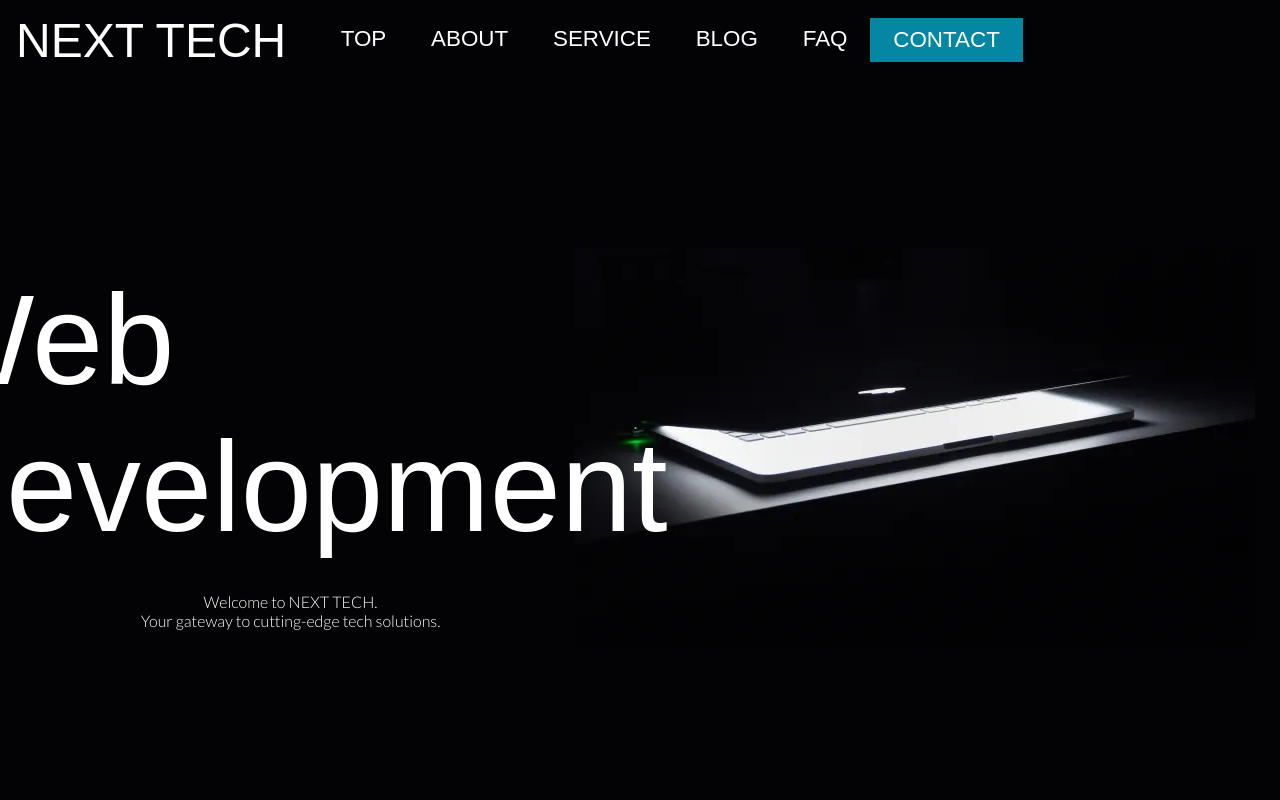
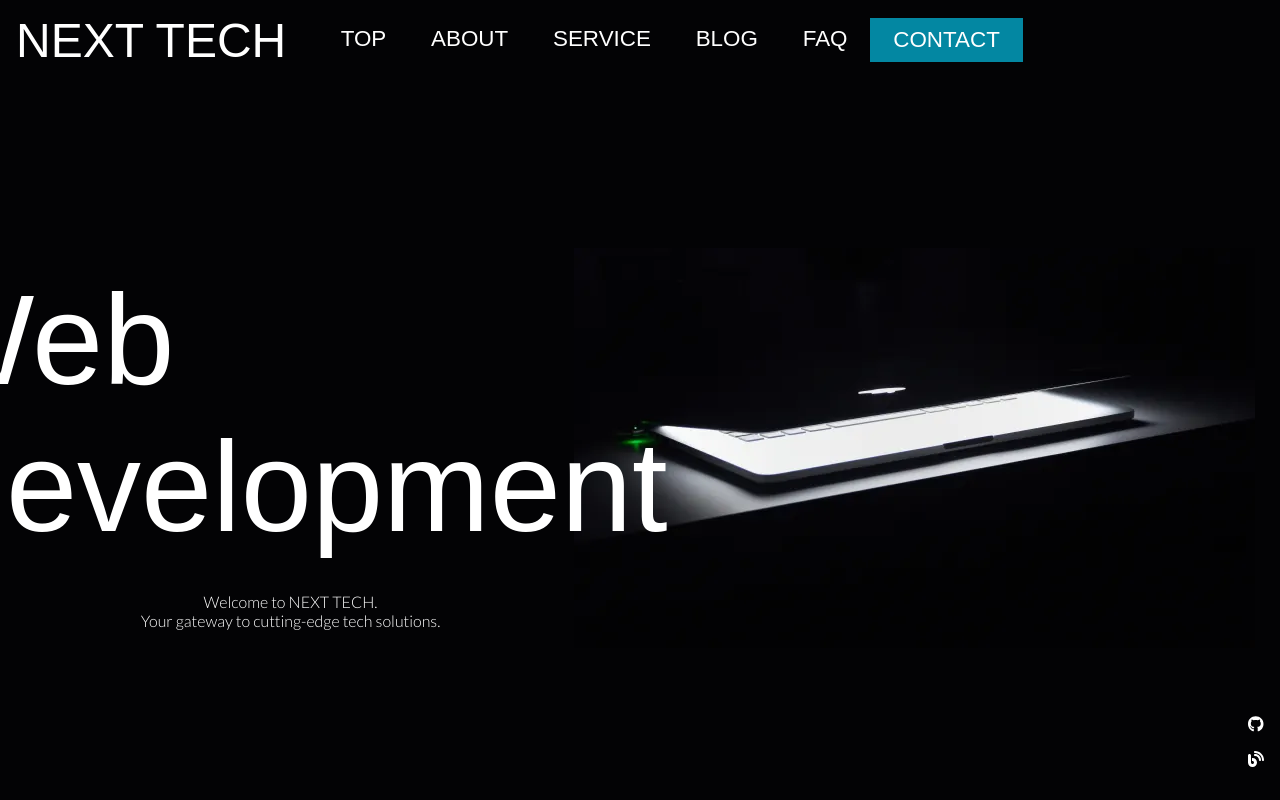
Before and after one commit to shim369/Nextjs-TypeScript-Newt-Site2, a Next.js app: page / in a window 1280 px wide. Shown: the top 800 px of the page. Built offline with nearby package versions, Linux system fonts and the light colour scheme; a web font is replaced by a local one.

Commit message:
add react-fontawesome

```diff
--- a/app/components/Header.tsx
+++ b/app/components/Header.tsx
@@ -1,6 +1,9 @@
 "use client";
 import Link from 'next/link'
 import { useEffect, useRef } from "react"
+import { FontAwesomeIcon } from '@fortawesome/react-fontawesome'
+import { faGithub } from '@fortawesome/free-brands-svg-icons'
+import { faBlog } from '@fortawesome/free-solid-svg-icons'
 
 export const Header = () => {
   const navLinks = useRef<HTMLElement[]>([]);
@@ -53,8 +56,8 @@ export const Header = () => {
             </nav>
         </div>
         <ul className={'sns-link'}>
-          <li><Link href="https://github.com/shim369" target="_blank" title="GitHub"><i className="fa fa-github"></i></Link></li>
-          <li><Link href="https://sohtani.pythonanywhere.com/" target="_blank" title="TECH BLOG"><i className="fa fa-pencil"></i></Link></li>
+          <li><Link href="https://github.com/shim369" target="_blank" title="GitHub"><FontAwesomeIcon icon={faGithub} /></Link></li>
+          <li><Link href="https://sohtani.pythonanywhere.com/" target="_blank" title="TECH BLOG"><FontAwesomeIcon icon={faBlog} /></Link></li>
         </ul>
     </header>
     <div id="nav-toggle">
--- a/app/layout.tsx
+++ b/app/layout.tsx
@@ -3,6 +3,10 @@ import './styles/style.scss'
 import type { Metadata } from 'next'
 import { Header } from './components/Header'
 import { Footer } from './components/Footer'
+import { config } from '@fortawesome/fontawesome-svg-core'
+import '@fortawesome/fontawesome-svg-core/styles.css'
+config.autoAddCss = false
+
 
 const tulpen_one = Tulpen_One({
   weight: '400',
--- a/package.json
+++ b/package.json
@@ -9,6 +9,9 @@
     "lint": "next lint"
   },
   "dependencies": {
+    "@fortawesome/free-brands-svg-icons": "^6.4.2",
+    "@fortawesome/free-solid-svg-icons": "^6.4.2",
+    "@fortawesome/react-fontawesome": "^0.2.0",
     "@types/node": "20.5.6",
     "@types/react": "18.2.21",
     "@types/react-dom": "18.2.7",
```
Also changed, not shown: 1 other file (tests, documents, lock files or other folders).
